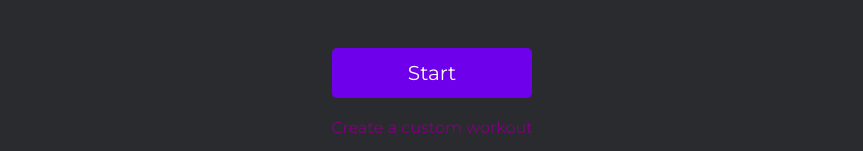
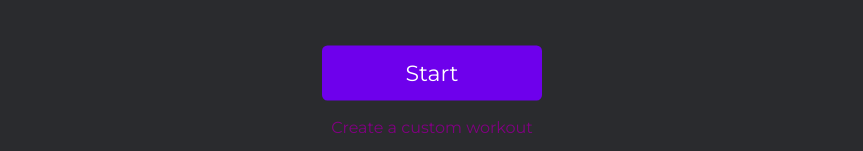
Before and after one commit to madzadev/workout, a Next.js app: page / in a window 1280 px wide. In both pictures the pointer is over the element "Start". Shown: the part 719-870 px from the top of the page, without its empty margins (208-1071 px from the left). Built offline with nearby package versions, Linux system fonts and the light colour scheme.

Commit message:
button zoom in

```diff
--- a/components/StartWorkoutButton.module.css
+++ b/components/StartWorkoutButton.module.css
@@ -8,9 +8,11 @@
   display: grid;
   place-items: center;
   font-size: 20px;
+  transition: transform 0.3s ease;
 }
 
 .wrapper:hover {
   cursor: pointer;
   background-color: rgb(110, 0, 236);
+  transform: scale(1.1);
 }
--- a/components/WorkoutPresetCard.module.css
+++ b/components/WorkoutPresetCard.module.css
@@ -3,9 +3,11 @@
   height: 100px;
   border: 1px solid rgb(132, 24, 255);
   border-radius: 5px;
+  transition: transform 0.3s ease;
 }
 
 .wrapper:hover {
   cursor: pointer;
-  background-color: silver;
+  background-color: rgb(34, 34, 34);
+  transform: scale(1.1);
 }
--- a/components/WorkoutTimeSelector.module.css
+++ b/components/WorkoutTimeSelector.module.css
@@ -16,4 +16,5 @@
 
 .button:hover {
   background-color: silver;
+
 }
```
